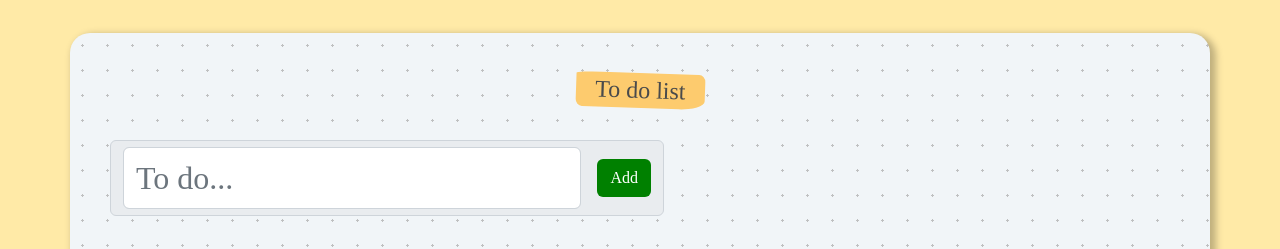
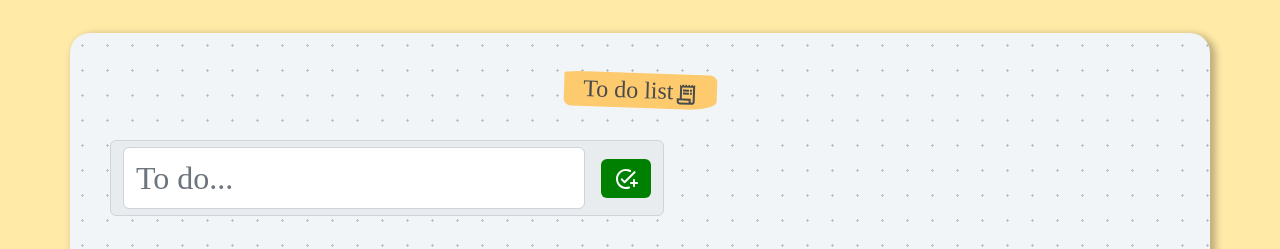
Before and after one commit to reemtamir/react-TODO, a React (Create React App) app: page / in a window 1280 px wide. Shown: the part 373-622 px from the top of the page. Built offline with nearby package versions, Linux system fonts and the light colour scheme; the HTML template or start-up script is replaced by a standard one.

Commit message:
add icons

```diff
--- a/package.json
+++ b/package.json
@@ -3,6 +3,11 @@
   "version": "0.1.0",
   "private": true,
   "dependencies": {
+    "@emotion/react": "^11.10.5",
+    "@emotion/styled": "^11.10.5",
+    "@mui/icons-material": "^5.10.9",
+    "@mui/material": "^5.10.13",
+    "@mui/styled-engine-sc": "^5.10.6",
     "@testing-library/jest-dom": "^5.16.5",
     "@testing-library/react": "^13.4.0",
     "@testing-library/user-event": "^13.5.0",
@@ -11,6 +16,7 @@
     "react": "^18.2.0",
     "react-dom": "^18.2.0",
     "react-scripts": "5.0.1",
+    "styled-components": "^5.3.6",
     "web-vitals": "^2.1.4"
   },
   "scripts": {
--- a/src/components/ToDo.jsx
+++ b/src/components/ToDo.jsx
@@ -4,6 +4,7 @@ import { useState } from 'react';
 import { v4 as uuid } from 'uuid';
 import PopUp from './PopUp';
 import { day } from './Header';
+import ReceiptLongSharpIcon from '@mui/icons-material/ReceiptLongSharp';
 const ToDo = () => {
   const [todos, setTodos] = useState([]);
   const [popup, setPopup] = useState({
@@ -42,7 +43,10 @@ const ToDo = () => {
       <div className="top-container">
         <div className="container">
           <div className="heading my-4">
-            <h1>To do list</h1>
+            <h1>
+              To do list
+              <ReceiptLongSharpIcon />
+            </h1>
           </div>
 
           <ToDoForm
--- a/src/components/ToDoForm.jsx
+++ b/src/components/ToDoForm.jsx
@@ -1,4 +1,5 @@
 import { useState } from 'react';
+import AddTaskRoundedIcon from '@mui/icons-material/AddTaskRounded';
 
 let error = '';
 const ToDoForm = ({ onSubmit }) => {
@@ -47,7 +48,7 @@ const ToDoForm = ({ onSubmit }) => {
             onClick={addTask}
             className="btn ms-3"
           >
-            Add
+            <AddTaskRoundedIcon />
           </button>
         </div>
         <h2>{error}</h2>
--- a/src/components/ToDoItem.jsx
+++ b/src/components/ToDoItem.jsx
@@ -1,4 +1,5 @@
 import { useState } from 'react';
+import DeleteIcon from '@mui/icons-material/Delete';
 
 const ToDoItem = ({ task, handleIsCompleteChange, deleteToDo }) => {
   const dateToString = task.createdAt.toString();
@@ -34,7 +35,7 @@ const ToDoItem = ({ task, handleIsCompleteChange, deleteToDo }) => {
                 onClick={deleteToDo}
                 className="btn btn-danger me-3 "
               >
-                Delete
+                <DeleteIcon />
               </button>
               <button
                 onClick={editToto}
```
Also changed, not shown: 1 other file (tests, documents, lock files or other folders).
